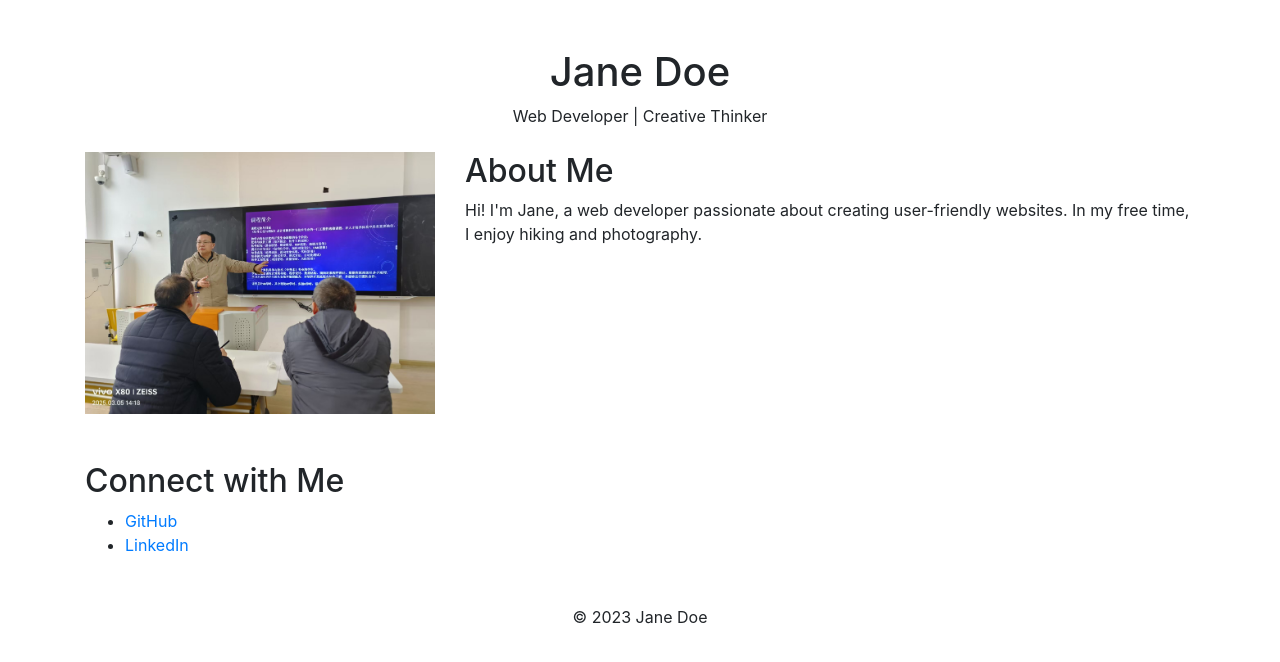
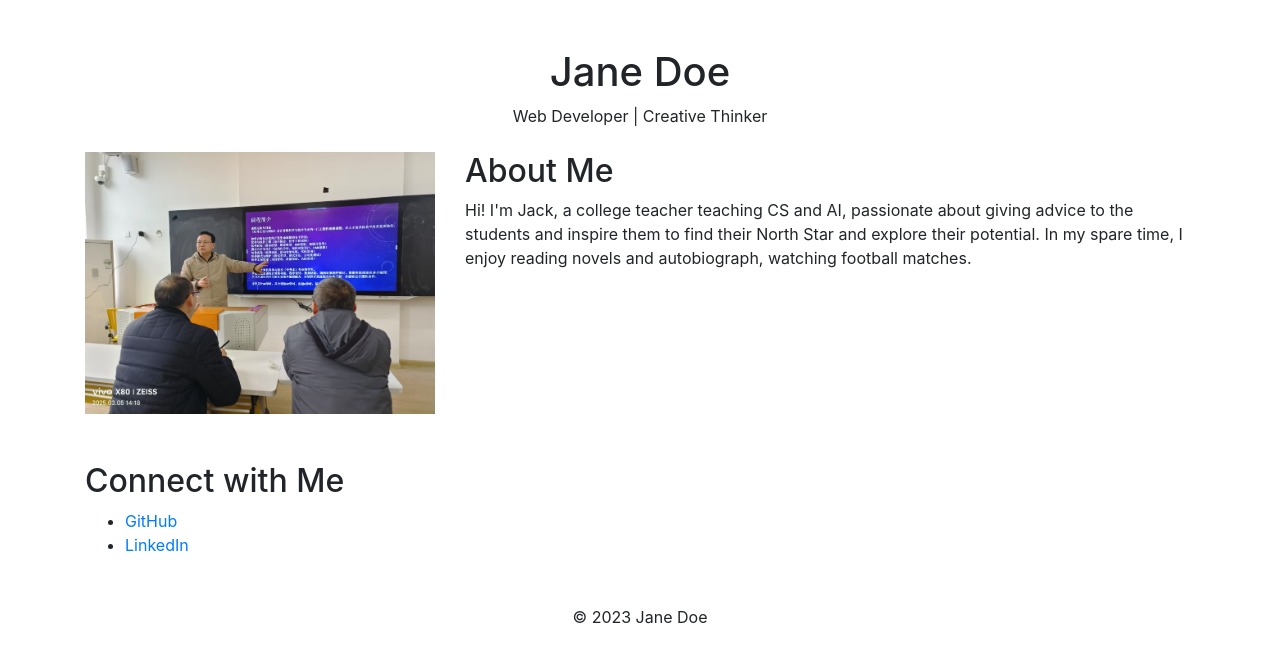
Before and after one commit to JackWang202204/JackWang202204.github.io, a plain HTML site: page index.html in a window 1280 px wide. Drawn offline with nearby package versions, Linux system fonts and the light colour scheme.

Commit message:
Initial commit: add index.html and profile picture

```diff
--- a/index.html
+++ b/index.html
@@ -18,7 +18,7 @@
             </div>
             <div class="col-md-8">
                 <h2>About Me</h2>
-                <p>Hi! I'm Jane, a web developer passionate about creating user-friendly websites. In my free time, I enjoy hiking and photography.</p>
+                <p>Hi! I'm Jack, a college teacher teaching CS and AI, passionate about giving advice to the students and inspire them to find their North Star and explore their potential. In my spare time, I enjoy reading novels and autobiograph, watching football matches.</p>
             </div>
         </section>
         <section class="mt-5">
```
